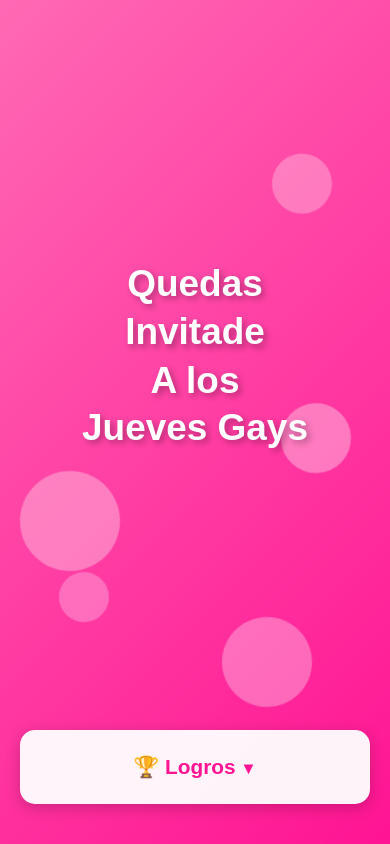
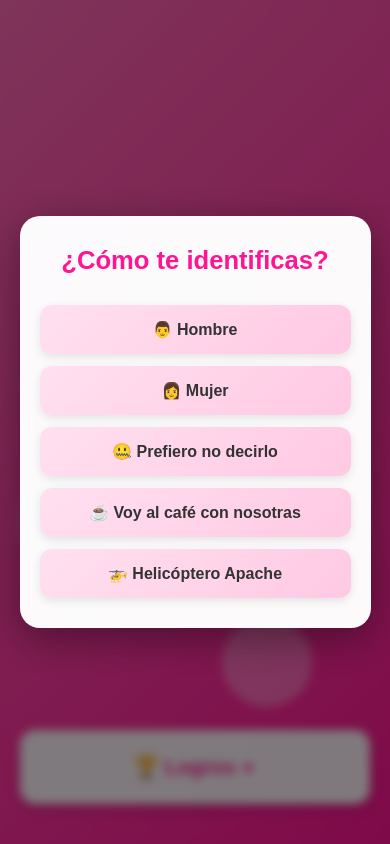
Before and after one commit to gramos-l/gramos-l.github.io, a plain HTML site: page index.html in a window 390 px wide. Drawn offline with Linux system fonts and the light colour scheme.

Commit message:
Implement gender selection modal in index.html
Added a gender selection modal with options and styles.

```diff
--- a/index.html
+++ b/index.html
@@ -93,6 +93,83 @@
             50% {
                 transform: translateY(-20px) rotate(10deg);
             }
+        }
+
+        /* Modal de selección de género */
+        #genderModal {
+            position: fixed;
+            top: 0;
+            left: 0;
+            width: 100%;
+            height: 100%;
+            background: rgba(0, 0, 0, 0.5);
+            display: flex;
+            align-items: center;
+            justify-content: center;
+            z-index: 9999;
+            backdrop-filter: blur(5px);
+        }
+
+        #genderModal.hidden {
+            display: none;
+        }
+
+        .modal-content {
+            background: rgba(255, 255, 255, 0.98);
+            border-radius: 20px;
+            padding: 40px;
+            max-width: 400px;
+            width: 90%;
+            box-shadow: 0 10px 40px rgba(0, 0, 0, 0.4);
+            animation: modalAppear 0.5s ease;
+        }
+
+        @keyframes modalAppear {
+            from {
+                transform: scale(0.8);
+                opacity: 0;
+            }
+            to {
+                transform: scale(1);
+                opacity: 1;
+            }
+        }
+
+        .modal-title {
+            font-size: 2em;
+            font-weight: bold;
+            color: #ff1493;
+            text-align: center;
+            margin-bottom: 30px;
+        }
+
+        .gender-options {
+            display: flex;
+            flex-direction: column;
+            gap: 12px;
+        }
+
+        .gender-option {
+            background: linear-gradient(135deg, #ffe0f0 0%, #ffc9e3 100%);
+            border: none;
+            border-radius: 12px;
+            padding: 18px;
+            font-size: 1.1em;
+            font-weight: bold;
+            color: #333;
+            cursor: pointer;
+            transition: all 0.3s ease;
+            box-shadow: 0 3px 10px rgba(0, 0, 0, 0.1);
+        }
+
+        .gender-option:hover {
+            transform: translateY(-3px);
+            box-shadow: 0 6px 20px rgba(0, 0, 0, 0.2);
+            background: linear-gradient(135deg, #ffc9e3 0%, #ffb3d9 100%);
+        }
+
+        .gender-option:active {
+            transform: translateY(0);
         }
 
         /* Contenedor principal */
@@ -267,10 +344,37 @@
             .achievement label {
                 font-size: 0.9em;
             }
+
+            .modal-content {
+                padding: 30px 20px;
+            }
+
+            .modal-title {
+                font-size: 1.6em;
+            }
+
+            .gender-option {
+                font-size: 1em;
+                padding: 15px;
+            }
         }
     </style>
 </head>
 <body>
+    <!-- Modal de selección de género -->
+    <div id="genderModal">
+        <div class="modal-content">
+            <div class="modal-title">¿Cómo te identificas?</div>
+            <div class="gender-options">
+                <button class="gender-option" data-gender="hombre">👨 Hombre</button>
+                <button class="gender-option" data-gender="mujer">👩 Mujer</button>
+                <button class="gender-option" data-gender="no-decir">🤐 Prefiero no decirlo</button>
+                <button class="gender-option" data-gender="cafe">☕ Voy al café con nosotras</button>
+                <button class="gender-option" data-gender="apache">🚁 Helicóptero Apache</button>
+            </div>
+        </div>
+    </div>
+
     <!-- Warning message -->
     <div class="warning" id="warning">¡No eres Jaime!</div>
 
@@ -284,7 +388,7 @@
 
     <!-- Contenido principal -->
     <div class="container">
-        <div class="invitation">
+        <div class="invitation" id="invitationText">
             Quedas<br>
             Invitade<br>
             A los<br>
@@ -332,6 +436,31 @@
     </div>
 
     <script>
+        // Variables globales
+        let selectedGender = null;
+        const modal = document.getElementById('genderModal');
+        const invitationText = document.getElementById('invitationText');
+
+        // Función para actualizar el texto de invitación según el género
+        function updateInvitationText(gender) {
+            const texts = {
+                'hombre': 'Quedas<br>Invitado<br>A los<br>Jueves Gays',
+                'mujer': 'Quedas<br>Invitada<br>A los<br>Jueves Gays',
+                'no-decir': 'Cuando te<br>Encuentres<br>Te esperamos<br>En los<br>Jueves Gays',
+                'cafe': 'Quédate ahí<br>Y no vengas<br>A los<br>Jueves Gays',
+                'apache': 'Cuéntanos<br>Cómo te sientes<br>En los<br>Jueves Gays'
+            };
+
+            invitationText.innerHTML = texts[gender] || texts['no-decir'];
+
+            // Agregar clase para texto más pequeño en mensajes largos
+            if (gender === 'no-decir' || gender === 'cafe' || gender === 'apache') {
+                invitationText.classList.add('smaller-text');
+            } else {
+                invitationText.classList.remove('smaller-text');
+            }
+        }
+
         // Función para mostrar el warning
         function showWarning() {
             const warning = document.getElementById('warning');
@@ -341,12 +470,26 @@
             }, 3000);
         }
 
-        // Cargar estado de los checkboxes desde localStorage
+        // Comprobar si ya se seleccionó género anteriormente
         window.addEventListener('DOMContentLoaded', () => {
+            // El modal siempre está visible al cargar la página
+            // No verificamos sessionStorage para que siempre aparezca
+
+            // Event listeners para los botones de género
+            const genderButtons = document.querySelectorAll('.gender-option');
+            genderButtons.forEach(button => {
+                button.addEventListener('click', (e) => {
+                    selectedGender = e.target.dataset.gender;
+                    modal.classList.add('hidden');
+                    updateInvitationText(selectedGender);
+                });
+            });
+
+            // Cargar estado de los checkboxes
             const checkboxes = document.querySelectorAll('.achievement input[type="checkbox"]');
 
             checkboxes.forEach(checkbox => {
-                const saved = localStorage.getItem(checkbox.id);
+                const saved = sessionStorage.getItem(checkbox.id);
                 if (saved === 'true') {
                     checkbox.checked = true;
                     checkbox.closest('.achievement').classList.add('completed');
@@ -358,7 +501,7 @@
                         showWarning();
                     }
 
-                    localStorage.setItem(checkbox.id, checkbox.checked);
+                    sessionStorage.setItem(checkbox.id, checkbox.checked);
                     if (checkbox.checked) {
                         checkbox.closest('.achievement').classList.add('completed');
                     } else {
```
